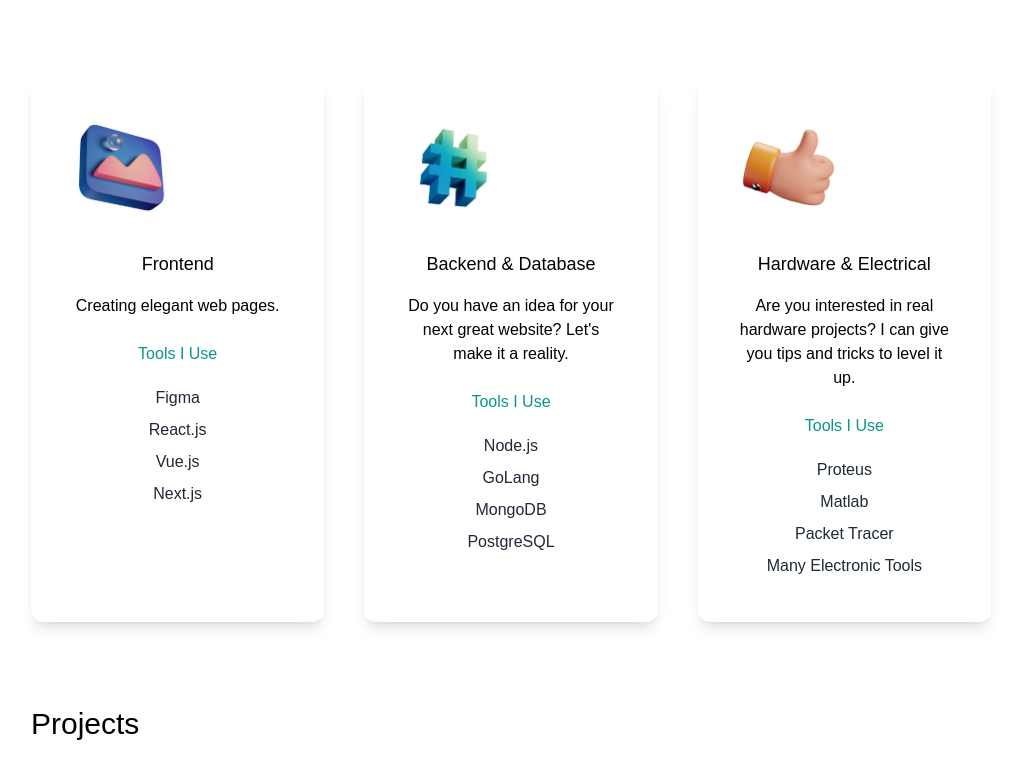
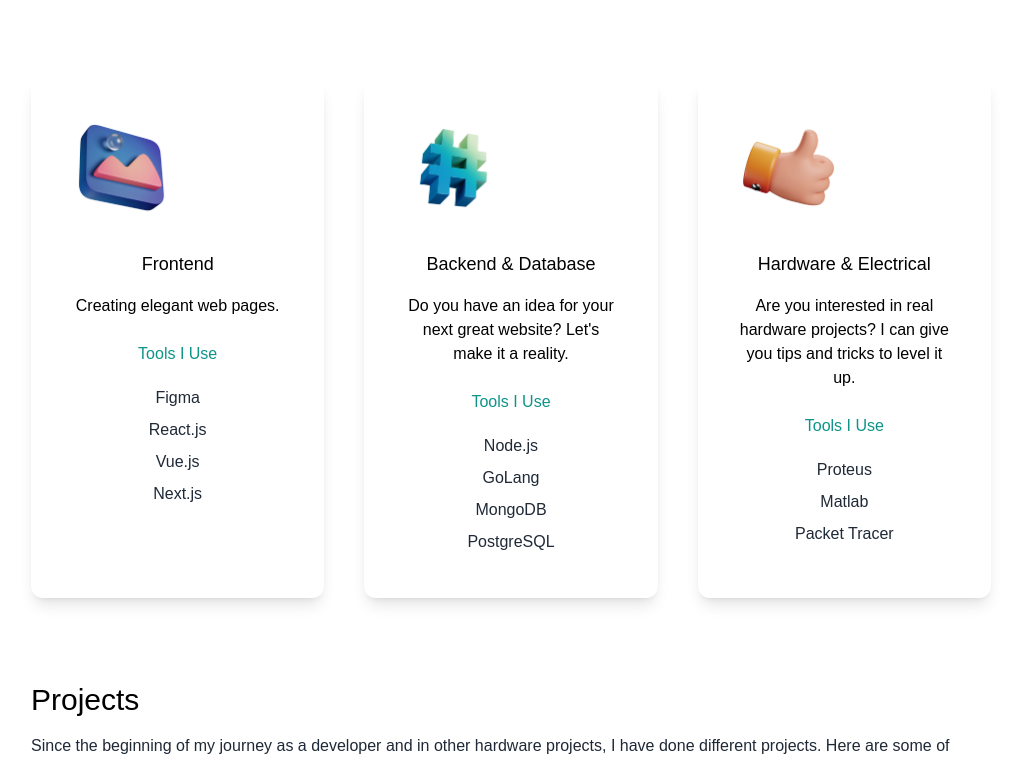
Before and after one commit to nahom124578/nahom-s_portfolio, a Next.js app: page / in a window 1280 px wide. Shown: the part 1098-1859 px from the top of the page, without its empty margins (129-1149 px from the left). Built offline with nearby package versions, Linux system fonts and the light colour scheme.

Commit message:
electronic

```diff
--- a/pages/index.js
+++ b/pages/index.js
@@ -101,7 +101,7 @@ export default function Home() {
               <p className="text-gray-800 py-1">Proteus</p>
               <p className="text-gray-800 py-1">Matlab</p>
               <p className="text-gray-800 py-1">Packet Tracer</p>
-              <p className="text-gray-800 py-1">Many Electronic Tools</p>
+              <p className="text-gray-800 py-1"></p>
             </div>
           </div>
         </section>
```
